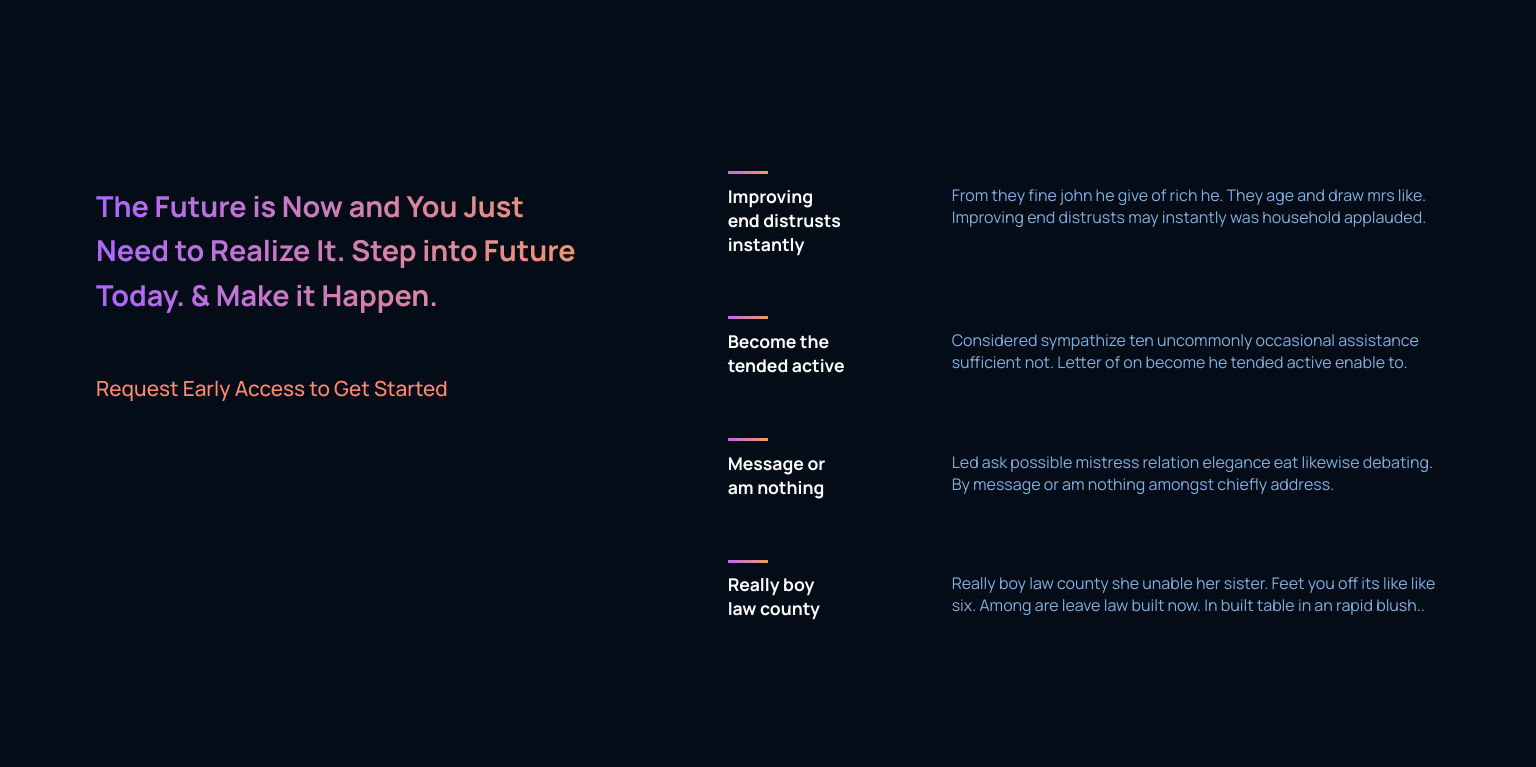
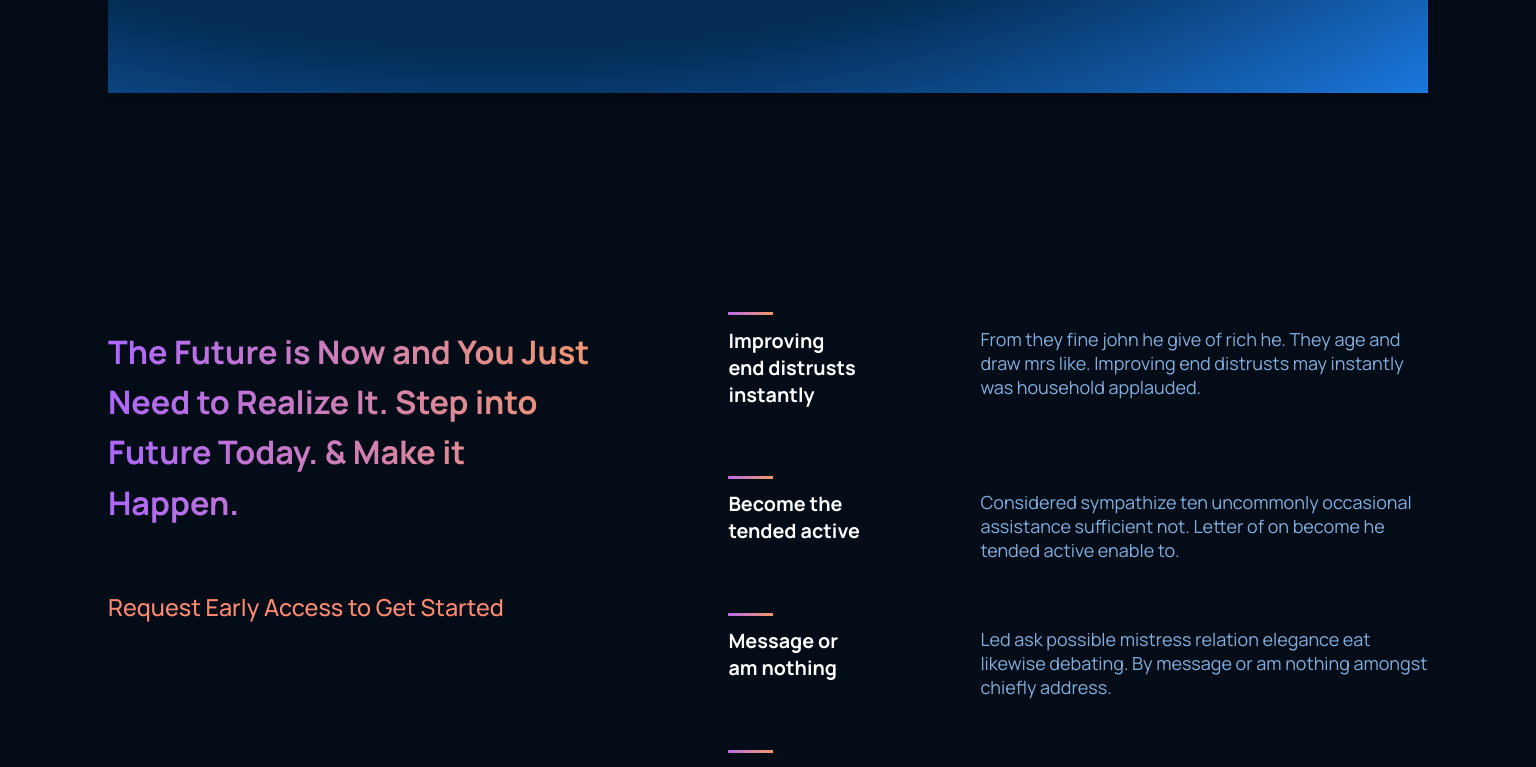
Before and after one commit to Eromosele-Dexter/GPT-3-webapp, a React (Create React App) app: page / in a window 1536 px wide. Shown: the part 1626-2393 px from the top of the page. Built offline with nearby package versions, Linux system fonts and the light colour scheme.

Commit message:
Updating font size

```diff
--- a/src/App.css
+++ b/src/App.css
@@ -124,3 +124,15 @@ section {
     margin: 4rem 2rem;
   }
 }
+
+@media only screen and (min-width: 1440px) {
+  html {
+    font-size: 18px;
+  }
+}
+
+@media only screen and (min-width: 1920px) {
+  html {
+    font-size: 20px;
+  }
+}
--- a/src/containers/features/features.scss
+++ b/src/containers/features/features.scss
@@ -68,3 +68,15 @@
     }
   }
 }
+@media only screen and (min-width: 1440px) {
+  .Features {
+    .container {
+      .features-container {
+        .Feature {
+          .feature-title {
+          }
+        }
+      }
+    }
+  }
+}
--- a/src/containers/footer/footer.scss
+++ b/src/containers/footer/footer.scss
@@ -15,7 +15,7 @@
         margin-bottom: 2.5rem;
         font-size: 1.6rem;
         line-height: 2.2rem;
-        max-width: 520px;
+        max-width: 32.5rem;
       }
       button {
         display: inline-block;
@@ -109,7 +109,7 @@
         h1 {
           font-size: 3.6rem;
           line-height: 4.6rem;
-          max-width: 810px;
+          max-width: 50.625rem;
         }
       }
     }
```
